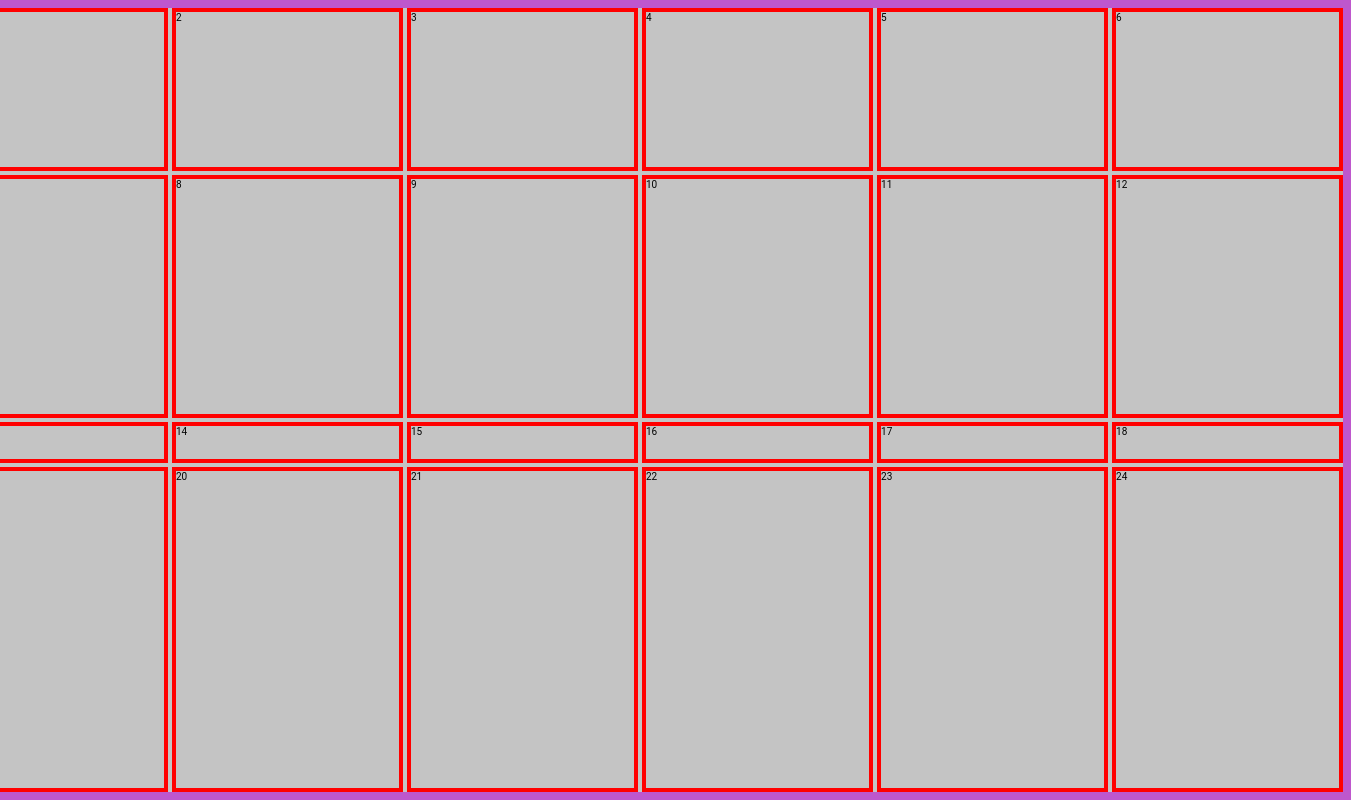
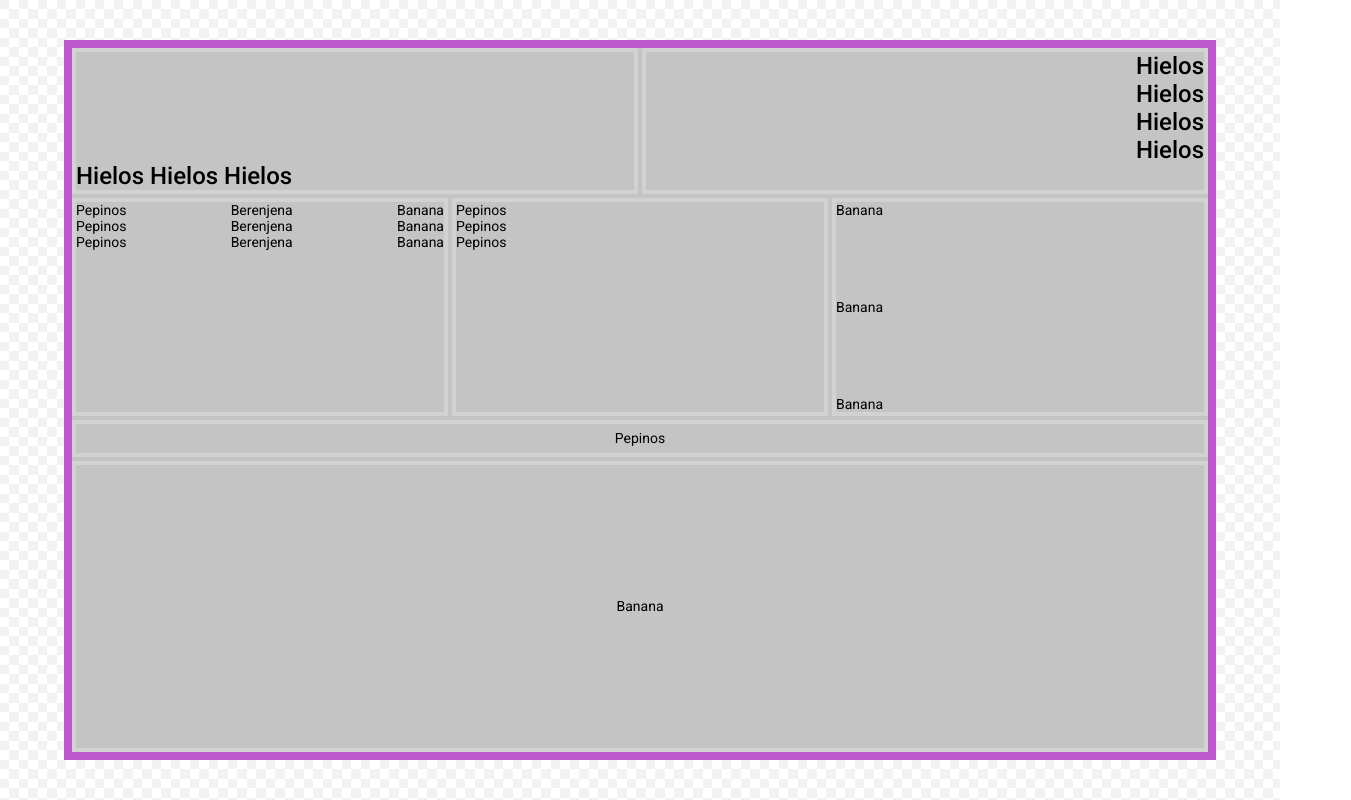
Before and after one commit to EmanuelAmico/practice-grid-css-fridge, a plain HTML site: page index.html in a window 1280 px wide. Shown: the whole page, 1351 px wide, since content can reach past the window. Drawn offline with Linux system fonts and the light colour scheme.

Commit message:
heladera terminada con grid-area y flex

```diff
--- a/css/style.css
+++ b/css/style.css
@@ -2,7 +2,6 @@
     margin: 0;
     padding: 0;
     box-sizing: border-box;
-    font-family: 'Roboto';
 }
 html{
     font-size: 62.5%;
@@ -14,16 +13,71 @@ body{
     background: url("../img/background.jpg") repeat;
     height: 100vh;
 }
+h3{
+    font-size: 2.4rem;
+    font-family: 'Roboto', sans-serif;
+    font-weight: 500;
+}
+h4{
+    font-size: 1.4rem;
+    font-family: 'Roboto', sans-serif;
+    font-weight: 400;
+}
 .heladera{
-    height: 100%;
-    aspect-ratio: 16/9;
+    width: 90%;
+    height: 90%;
     background-color:rgb(196,196,196);
     border: 0.8rem solid rgb(190, 87, 205);
     display: grid;
     grid-template-columns: repeat(6, 1fr);
     grid-template-rows: 2fr 3fr 0.5fr 4fr;
     gap: 0.4rem;
+    grid-template-areas:
+    "estante1 estante1 estante1 estante2 estante2 estante2"
+    "estante3 estante3 estante4 estante4 estante5 estante5"
+    "estante6 estante6 estante6 estante6 estante6 estante6"
+    "estante7 estante7 estante7 estante7 estante7 estante7";
 }
-div{
-    border: 0.4rem solid red;
+.estante1,.estante2,.estante3,.estante4,.estante5,.estante6,.estante7{
+    border: 0.4rem solid rgb(210,210,210);
 }
+.estante1{
+    grid-area: estante1;
+    display: flex;
+    align-items: flex-end;
+}
+.estante2{
+    grid-area: estante2;
+}
+.estante2 h3{
+    text-align: end;
+}
+.estante3{
+    grid-area: estante3;
+    display: flex;
+    justify-content: space-between;
+}
+.estante4{
+    grid-area: estante4;
+}
+.estante5{
+    grid-area: estante5;
+    display: flex;
+    flex-direction: column;
+    justify-content: space-between;
+}
+.estante6{
+    grid-area: estante6;
+    display: flex;
+    justify-content: center;
+    align-items: center;
+}
+.estante6 h4{
+    text-align: center;
+}
+.estante7{
+    grid-area: estante7;
+    display: flex;
+    justify-content: center;
+    align-items: center;
+}
--- a/index.html
+++ b/index.html
@@ -5,33 +5,52 @@
     <meta name="viewport" content="width=device-width, initial-scale=1.0">
     <title>Heladera de la abeja</title>
     <link rel="stylesheet" href="css/style.css">
+    <link href="https://fonts.googleapis.com/css2?family=Roboto:ital,wght@0,100;0,300;0,400;0,500;0,700;0,900;1,100;1,300;1,400;1,500;1,700;1,900&display=swap" rel="stylesheet">
 </head>
 <body>
     <div class="heladera">
-        <div>1</div>
-        <div>2</div>
-        <div>3</div>
-        <div>4</div>
-        <div>5</div>
-        <div>6</div>
-        <div>7</div>
-        <div>8</div>
-        <div>9</div>
-        <div>10</div>
-        <div>11</div>
-        <div>12</div>
-        <div>13</div>
-        <div>14</div>
-        <div>15</div>
-        <div>16</div>
-        <div>17</div>
-        <div>18</div>
-        <div>19</div>
-        <div>20</div>
-        <div>21</div>
-        <div>22</div>
-        <div>23</div>
-        <div>24</div>
+        <div class="estante1">
+            <h3>Hielos Hielos Hielos</h3>
+        </div>
+        <div class="estante2">
+            <h3>Hielos</h3>
+            <h3>Hielos</h3>
+            <h3>Hielos</h3>
+            <h3>Hielos</h3>
+        </div>
+        <div class="estante3">
+            <div>
+                <h4>Pepinos</h4>
+                <h4>Pepinos</h4>
+                <h4>Pepinos</h4>
+            </div>
+            <div>
+                <h4>Berenjena</h4>
+                <h4>Berenjena</h4>
+                <h4>Berenjena</h4>
+            </div>
+            <div>
+                <h4>Banana</h4>
+                <h4>Banana</h4>
+                <h4>Banana</h4>
+            </div>
+        </div>
+        <div class="estante4">
+            <h4>Pepinos</h4>
+            <h4>Pepinos</h4>
+            <h4>Pepinos</h4>
+        </div>
+        <div class="estante5">
+            <h4>Banana</h4>
+            <h4>Banana</h4>
+            <h4>Banana</h4>
+        </div>
+        <div class="estante6">
+            <h4>Pepinos</h4>
+        </div>
+        <div class="estante7">
+            <h4>Banana</h4>
+        </div>
     </div>
 </body>
 </html>
```
